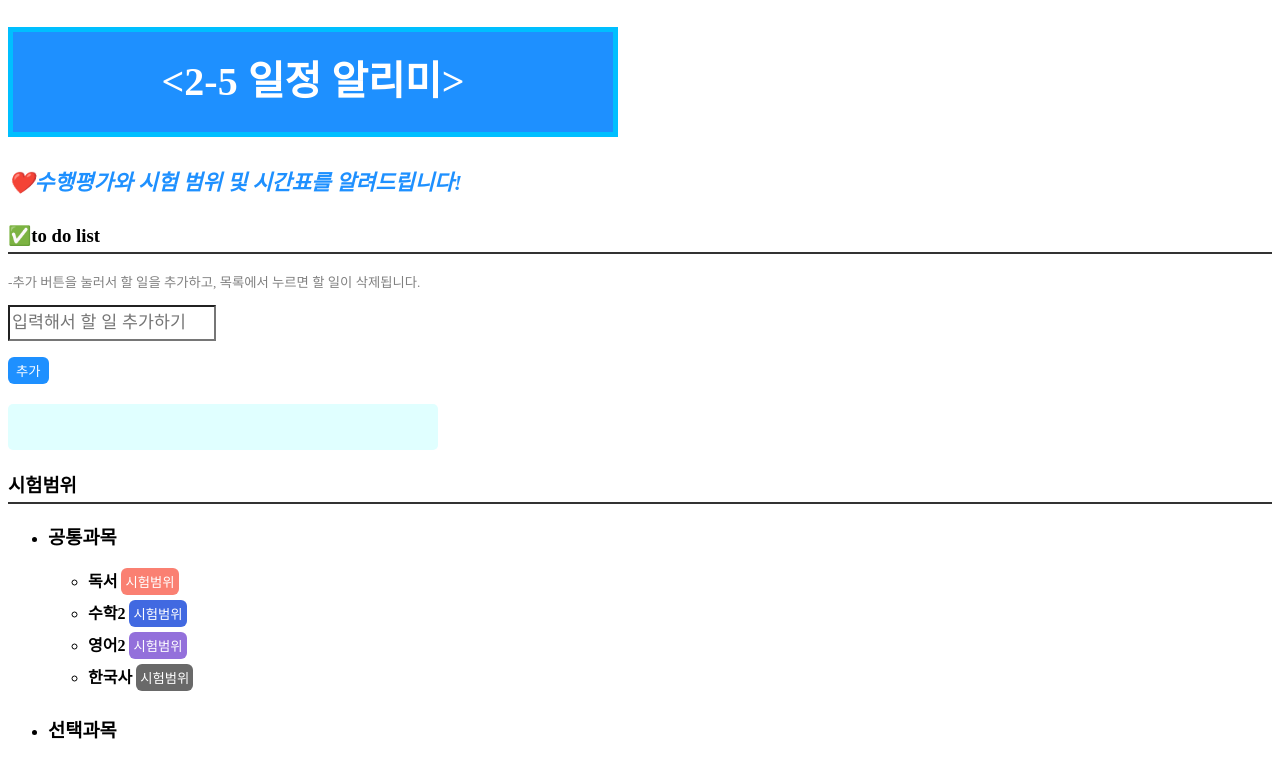
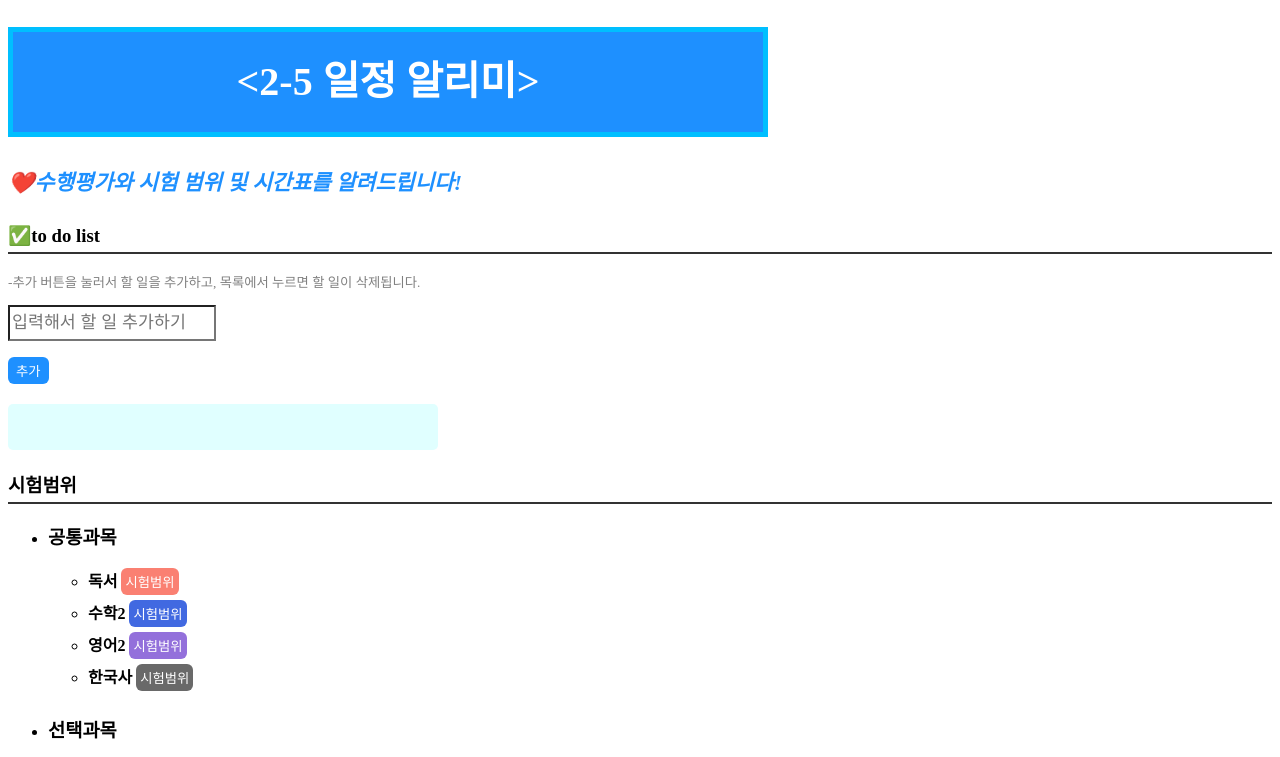
Before and after one commit to BecauseitsU/Programing, a plain HTML site: page work.html in a window 1280 px wide. Shown: the top 757 px of the page. Drawn offline with Linux system fonts and the light colour scheme.

Commit message:
Update work.html

```diff
--- a/work.html
+++ b/work.html
@@ -10,7 +10,7 @@
 }
 
 .text2 {
-        width : 600px ;
+        width : 750px ;
         height : 100px ;
         text-align : center ;
         line-height : 100px;
```
